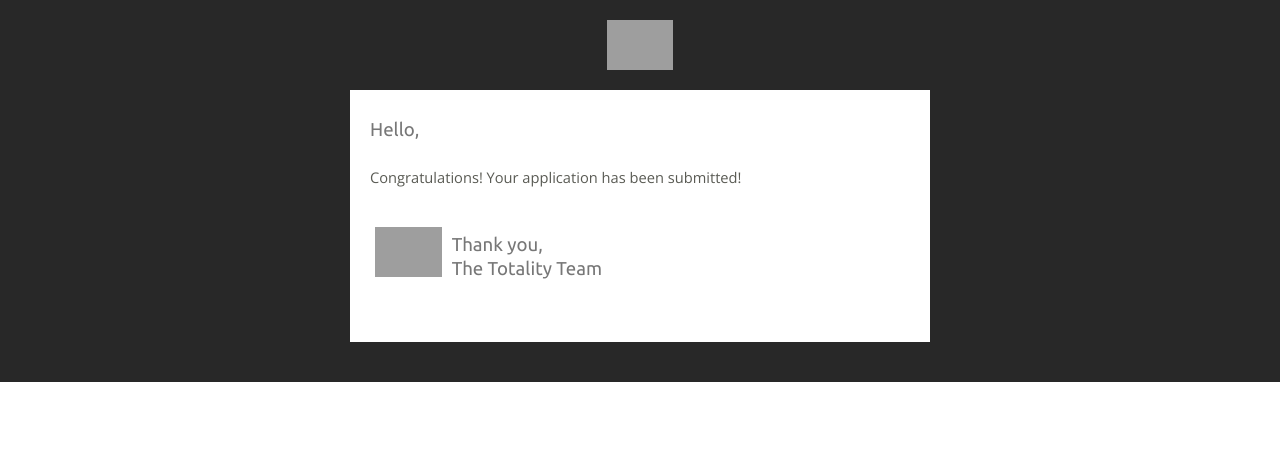
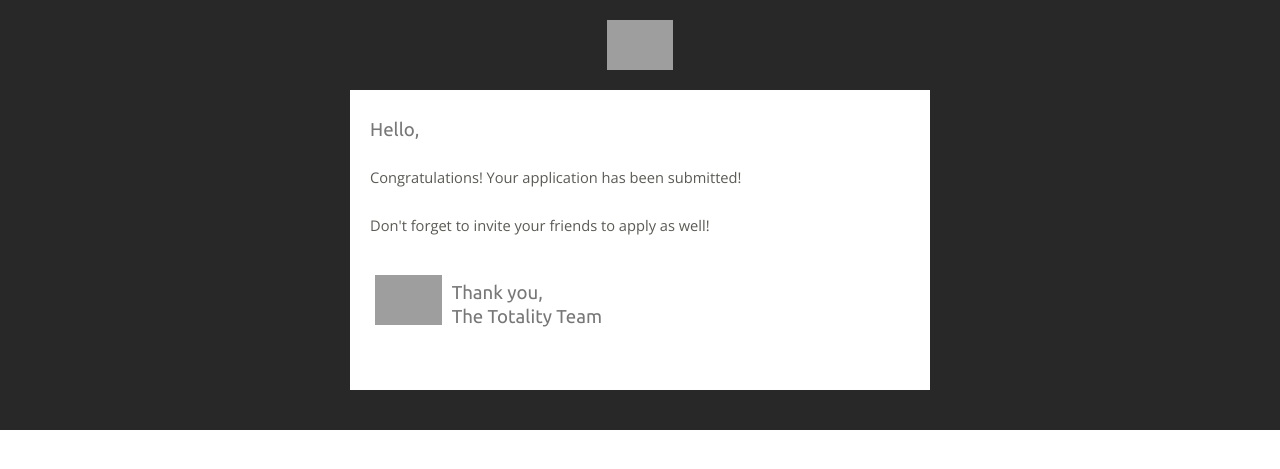
Before and after one commit to TotalityHacks/madras, a Django app: template apps/registration/templates/app_submitted.html in a window 1280 px wide. Shown: the top 469 px of the page. Run offline with Django 3.2, Linux system fonts and the light colour scheme; the template is opened without the code that fills it, so the values that code supplies are empty; parts of the project's set-up code (start-up, migrations or seed data) failed here and were passed over; grey boxes are pictures that could not be loaded.

Commit message:
Modify app confirmation email

```diff
--- a/apps/registration/templates/app_submitted.html
+++ b/apps/registration/templates/app_submitted.html
@@ -2,6 +2,7 @@
 
 {% block content %}
 <p>
-    Congratulations! Your application has been submitted!
+    Congratulations! Your application has been submitted!<br><br>
+    Don't forget to invite your friends to apply as well!
 </p>
 {% endblock %}
```
